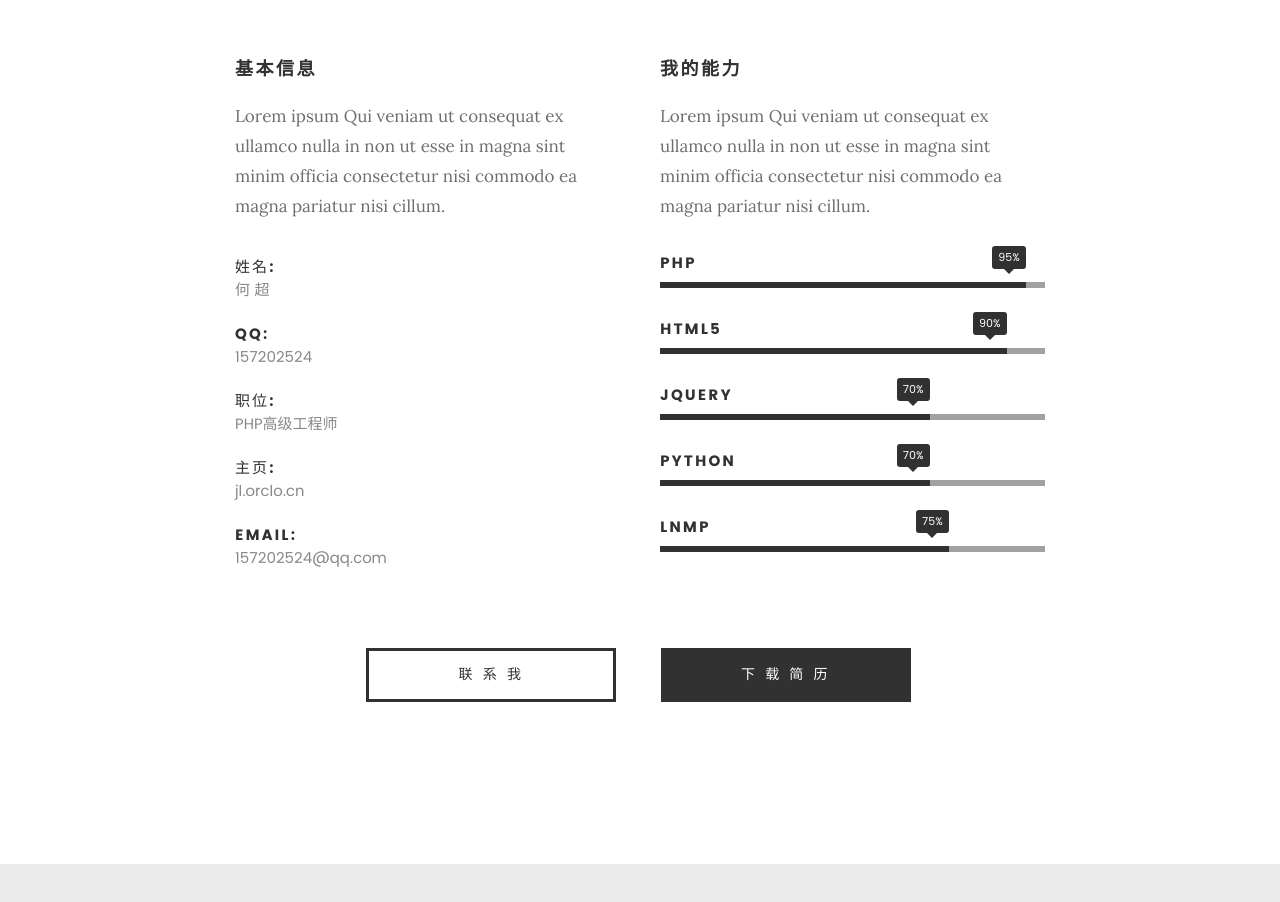
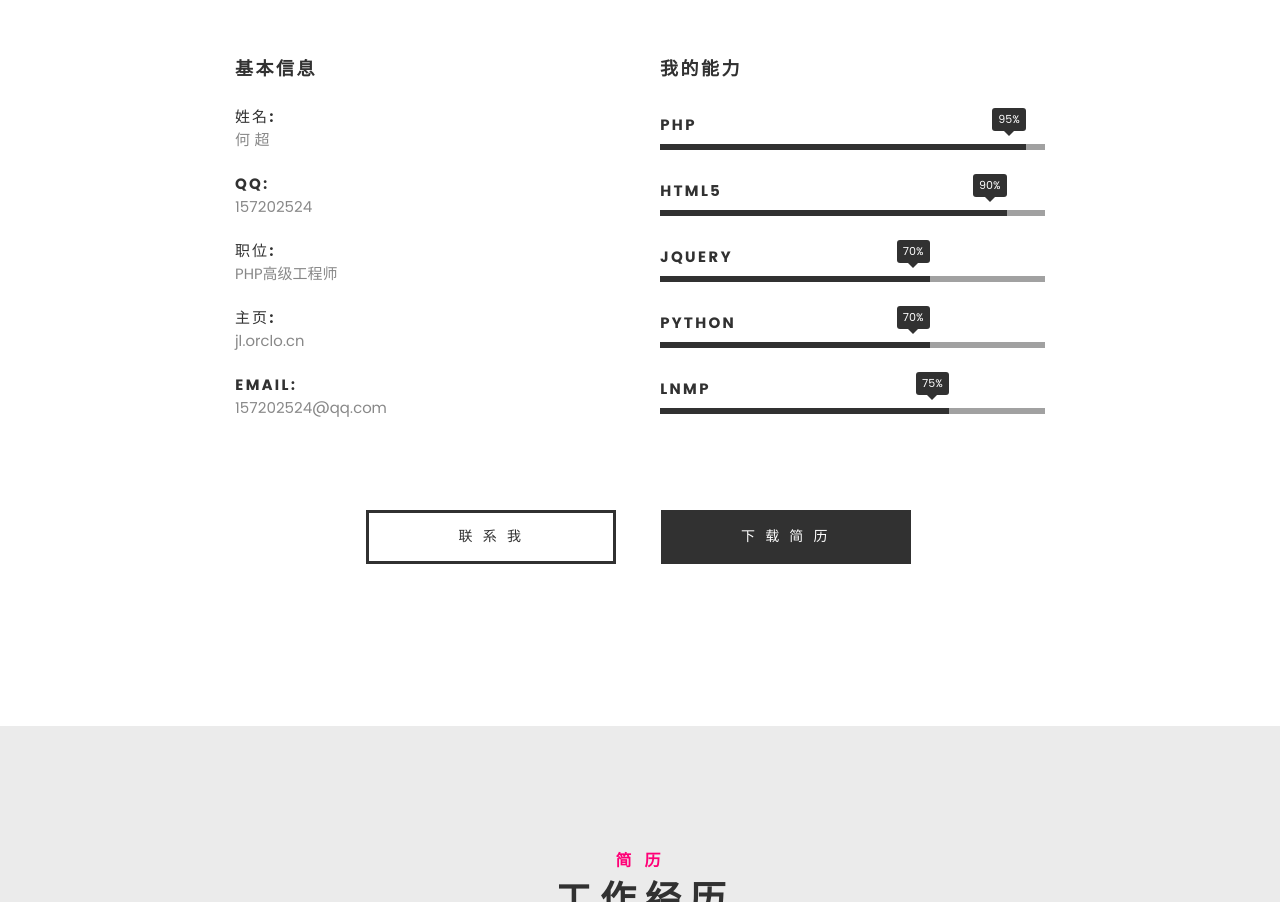
Before and after one commit to dshechao/dshechao.github.io, a plain HTML site: page index.html in a window 1280 px wide. Shown: the part 1403-2305 px from the top of the page. Drawn offline with Linux system fonts and the light colour scheme; files whose address does not match are found by name.

Commit message:
修改介绍详情

```diff
--- a/index.html
+++ b/index.html
@@ -124,7 +124,7 @@
    		<div class="col-six tab-full">
 
    			<h3>基本信息</h3>
-   			<p>Lorem ipsum Qui veniam ut consequat ex ullamco nulla in non ut esse in magna sint minim officia consectetur nisi commodo ea magna pariatur nisi cillum.</p>
+   			<!--<p>Lorem ipsum Qui veniam ut consequat ex ullamco nulla in non ut esse in magna sint minim officia consectetur nisi commodo ea magna pariatur nisi cillum.</p>-->
 
    			<ul class="info-list">
    				<li>
@@ -155,7 +155,7 @@
    		<div class="col-six tab-full">
 
    			<h3>我的能力</h3>
-   			<p>Lorem ipsum Qui veniam ut consequat ex ullamco nulla in non ut esse in magna sint minim officia consectetur nisi commodo ea magna pariatur nisi cillum.</p>
+   			<!--<p>Lorem ipsum Qui veniam ut consequat ex ullamco nulla in non ut esse in magna sint minim officia consectetur nisi commodo ea magna pariatur nisi cillum.</p>-->
 
 				<ul class="skill-bars">
 				   <li>
```
